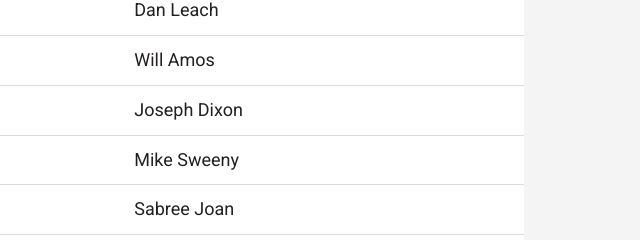
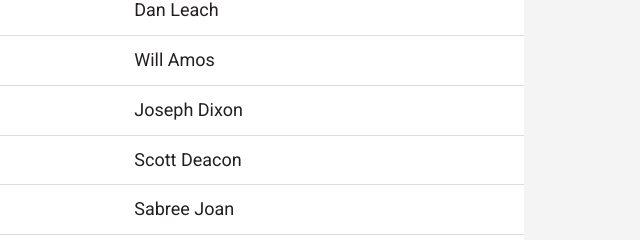
Before and after one commit to MatthewJ82/vfw-post12248_website, a plain HTML site: page about.html in a window 1280 px wide. Shown: the part 1337-1577 px from the top of the page, 640-1280 px from the left. Drawn offline with Linux system fonts and the light colour scheme.

Commit message:
Update about.html

```diff
--- a/about.html
+++ b/about.html
@@ -75,7 +75,7 @@
             <tr><td>Junior Vice Commander</td><td>Dan Leach</td></tr>
             <tr><td>Quartermaster</td><td>Will Amos</td></tr>
             <tr><td>Adjutant</td><td>Joseph Dixon</td></tr>
-            <tr><td>Chaplain</td><td>Mike Sweeny</td></tr>
+            <tr><td>Chaplain</td><td>Scott Deacon</td></tr>
             <tr><td>Surgeon</td><td>Sabree Joan</td></tr>
             <tr><td>Benefits Advisor</td><td>Lori Wagner</td></tr>
           </tbody>
```
